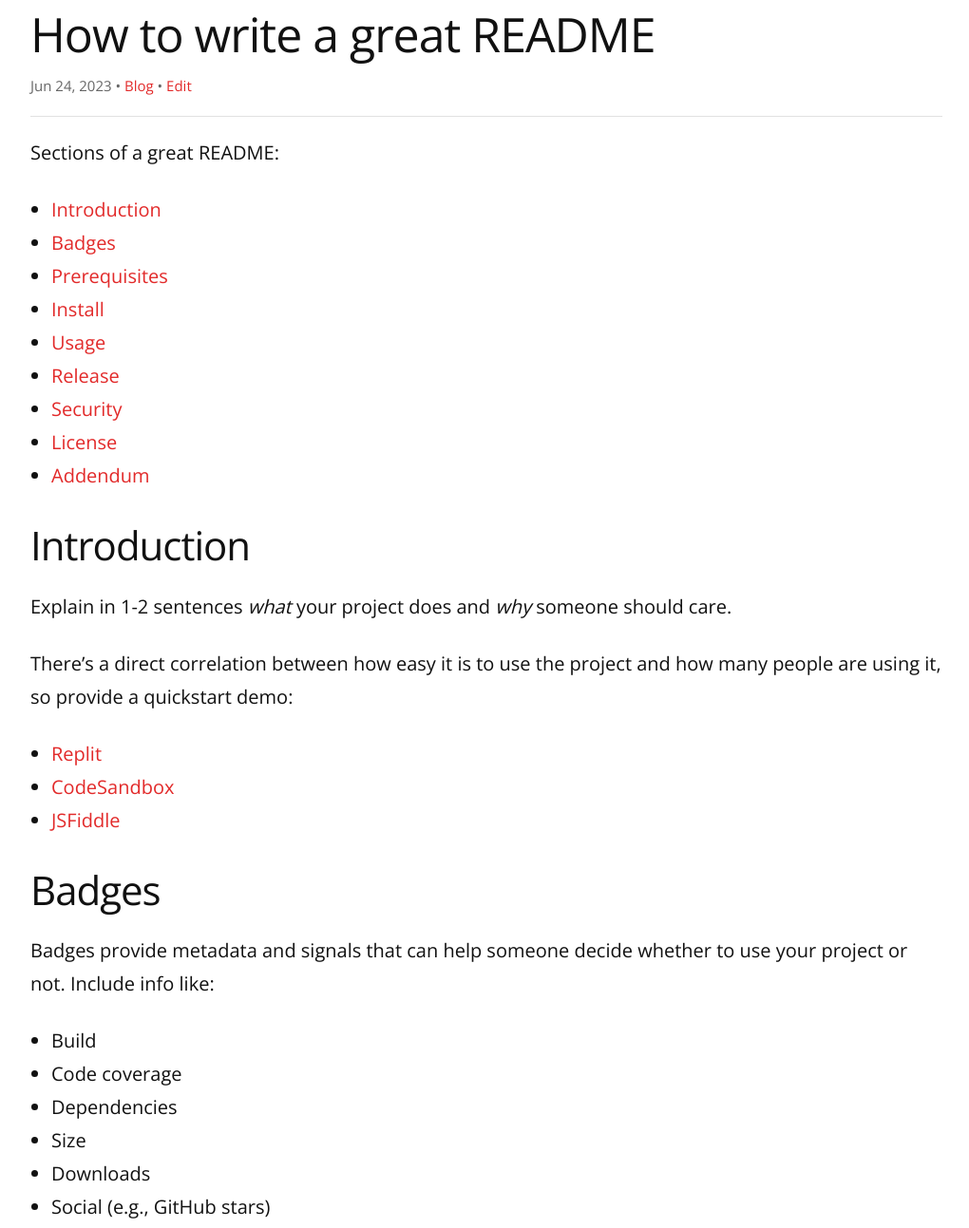
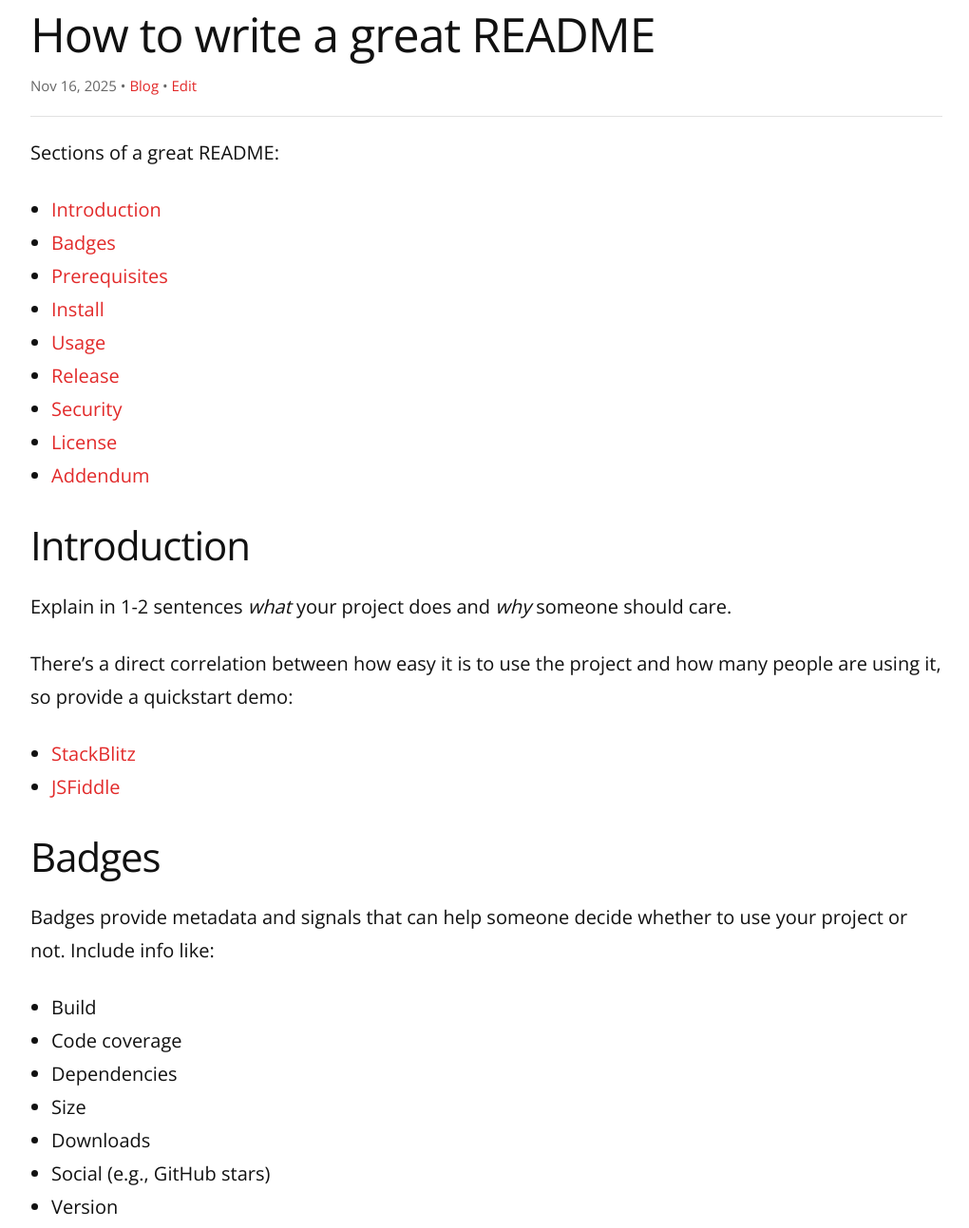
Before and after one commit to remarkablemark/remarkablemark.github.io, a Jekyll site: the page built from _posts/2021/2021-01-03-how-to-write-a-great-readme.md, in a window 1280 px wide and 1400 px high, cut to the strip 107-1400 px from the top of the window. Shown: the whole strip at 95% size, without its empty margins (128-1148 px from the left). Built offline with Jekyll 4.4.1, drawn with Linux system fonts in a browser that asks for light colours; comment, search, counter and statistics services are not loaded.

Commit message:
fix(posts): update "How to write a great README"
Post: 2021-01-03-how-to-write-a-great-readme.md

Fix and update links

```diff
--- a/_posts/2021/2021-01-03-how-to-write-a-great-readme.md
+++ b/_posts/2021/2021-01-03-how-to-write-a-great-readme.md
@@ -2,7 +2,7 @@
 layout: post
 title: How to write a great README
 date: 2021-01-03 18:32:20
-updated: 2023-06-24 18:43:30
+updated: 2025-11-16 12:17:58
 excerpt: How to write a great README for your project.
 categories: readme writing documentation docs
 ---
@@ -25,8 +25,7 @@
 
 There's a direct correlation between how easy it is to use the project and how many people are using it, so provide a quickstart demo:
 
-- [Replit](https://replit.com/)
-- [CodeSandbox](https://codesandbox.io/)
+- [StackBlitz](https://stackblitz.com/)
 - [JSFiddle](https://jsfiddle.net/)
 
 ## Badges
```
Also changed, not shown: other parts of _posts/2021/2021-01-03-how-to-write-a-great-readme.md (+1 -1 lines).
